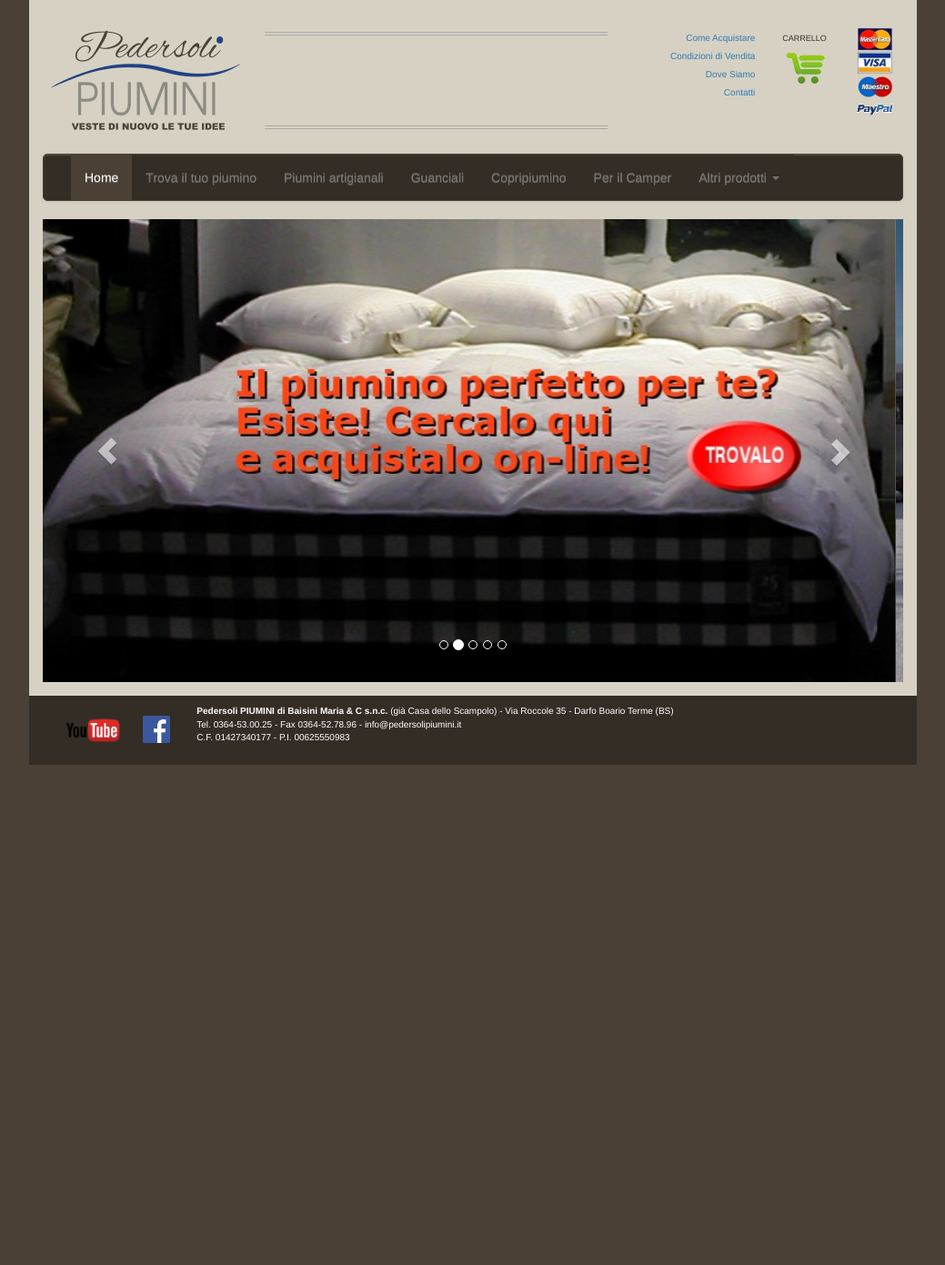
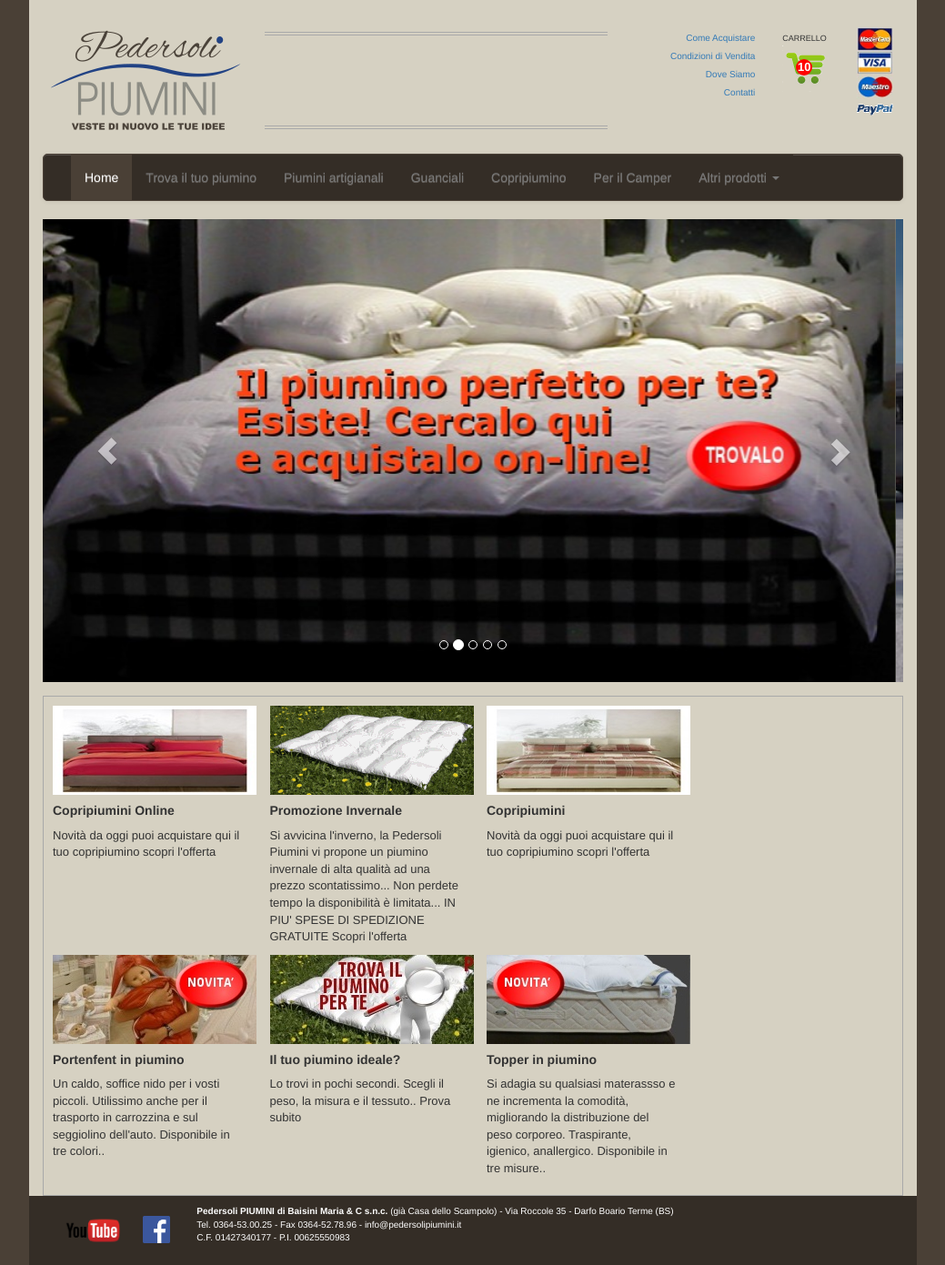
Before and after one commit to JSalvo/cds, a plain HTML site: page index.html in a window 1280 px wide. Shown: the whole page at 91% size, without its empty margins (120-1159 px from the left). Before the commit the page ends 841 px from the top, so only its background shows below. Drawn offline with nearby package versions, Linux system fonts and the light colour scheme; files that its build step writes are made by us from their sources; files whose address does not match are found by name.

Commit message:
Trasferimento

```diff
--- a/css/index.css
+++ b/css/index.css
@@ -4,6 +4,44 @@ Marrone: 4A4036
 Marrone più scuro: 342D26
 Grigio:  D6D1C2
 */
+
+
+.buynowrow
+{
+
+}
+
+.buynow
+{
+    font-size: small;
+
+}
+
+
+.buynowsection
+{
+    border-color: darkgray;
+    border-style: solid;
+    border-width: thin;
+    padding: 10px;
+
+}
+
+
+#numberElementInCart
+{
+    position: absolute;
+    width: 18px;
+    height: 18px;
+    background-color: red;
+    border-radius: 9px;
+    margin-left: 15px;
+    margin-top: 15px;
+    color: white;
+    font-size: small;
+    text-align: center;
+    vertical-align:middle;
+}
 
 
 .allinealogo
--- a/index.html
+++ b/index.html
@@ -17,7 +17,7 @@
     <div class="container">
 
 
-        <!-- Riga 1 -->
+        <!-- Riga 1 - INTESTAZIONE -->
         <div class="row" id="headerlogo">
             <div class="col-lg-3">
                 <img id="logo" src="./img/logo/logoriedizione6.png">
@@ -33,7 +33,7 @@
             <div class="col-lg-5 centra" >
                     <div id="papamarchino" class="collapse in">
                         <div>
-                        <marquee align="middle" direction="up" scrolldelay="400" height="90" id="marchino">
+                        <marquee align="middle" direction="up" scrolldelay="400" height="90" id="marchino" onmouseover="this.stop();" onmouseout="this.start();">
 
                             <p>
                                 Buongiorno a tutti. Questo è il nuovo sito di Pedersoli Piumini. Qui,
@@ -67,8 +67,11 @@
 
             <div id="shoppingcart" class="col-lg-1 mheader">
                 <span class="verySmallFont">CARRELLO</span>
-                <img id="imgcart" src="./img/carrello5.png"></img>
-                <p id="modificacarrello" class="smallFont">MODIFICA</p>
+                <div>
+                    <div id=numberElementInCart><strong>10</strong></div>
+                    <img id="imgcart" src="./img/carrello5.png"></img>
+                    <p id="modificacarrello" class="smallFont">MODIFICA</p>
+                </div>
             </div>
             <div class="col-lg-1 mheader">
                 <img alt="MASTERCARD" class = "card" src="/img/creditcard/mastercard.png"></img><br/>
@@ -77,10 +80,10 @@
                 <img alt="PAYPAL" class = "card" src="/img/creditcard/paypal.png"></img>
             </div>
 
-        </div>
+        </div>   <!-- Fine Riga 1 - INTESTAZIONE -->
 
 
-        <!-- Riga 2 -->
+        <!-- Riga 2  - NAVIGAZIONE -->
 
             <div class="row">
                 <div class="col-lg-12">
@@ -146,10 +149,10 @@
                     </nav>
 
                </div>
-            </div>
+            </div> <!-- FINE RIGA 2 - NAVIGAZIONE -->
 
 
-
+        <!-- RIGA 3 - CAROSELLO -->
         <div id = "carosello", class="row collapse in" >
             <div id="core" class="col-lg-12">
                 <div id="myCarousel" class="carousel slide" data-ride="carousel">
@@ -199,12 +202,90 @@
                 </div>
             </div>
 
+        </div> <!-- FINE RIGA 3 - CAROSELLO -->
+
+        <div class="buynowsection">
+            <div class="row buynowrow">
+                <div class="col-lg-3 buynow">
+                    <div>
+                        <img src="img/compra_ora/coprip.jpg"></img>
+
+                        <h5><strong>Copripiumini Online</strong></h5>
+                        <p>
+                            Novità da oggi puoi acquistare qui il tuo copripiumino scopri l'offerta
+                        </p>
+                    </div>
+
+                </div>
+
+                <div class="col-lg-3 buynow">
+                    <div>
+                        <img src="img/compra_ora/masextanigif1.gif"></img>
+
+
+                        <h5><strong>Promozione Invernale</strong></h5>
+                        <p>
+                            Si avvicina l'inverno, la Pedersoli Piumini vi propone un piumino
+                            invernale di alta qualità ad una prezzo scontatissimo...
+                            Non perdete tempo la disponibilità è limitata...
+                            IN PIU' SPESE DI SPEDIZIONE GRATUITE Scopri l'offerta
+                        </p>
+                    </div>
+                </div>
+
+                <div class="col-lg-3 buynow">
+                    <div>
+                        <img src="img/compra_ora/coprip1.jpg"></img>
+                        <h5><strong>Copripiumini</strong></h5>
+                        <p>
+                            Novità da oggi puoi acquistare qui il tuo copripiumino scopri l'offerta
+                        </p>
+                    </div>
+                </div>
+            </div>
+
+            <div class="row buynowrow">
+                <div class="col-lg-3 buynow">
+                    <div>
+                        <img src="img/compra_ora/portenfant2.jpg"></img>
+                        <h5><strong>Portenfent in piumino</strong></h5>
+                        <p>
+                            Un caldo, soffice nido per i vosti piccoli. Utilissimo anche per il trasporto
+                            in carrozzina e sul seggiolino dell'auto. Disponibile in tre colori..
+                        </p>
+                    </div>
+                </div>
+
+                <div class="col-lg-3 buynow">
+                    <div>
+                        <img src="img/compra_ora/trovapium.jpg"></img>
+                        <h5><strong>Il tuo piumino ideale?</strong></h5>
+                        <p>
+                            Lo trovi in pochi secondi. Scegli il peso, la misura e il tessuto.. Prova subito
+                        </p>
+                    </div>
+                </div>
+
+                <div class="col-lg-3 buynow">
+                    <div>
+                        <img src="img/compra_ora/topper2.jpg"></img>
+                        <h5><strong>Topper in piumino</strong></h5>
+                        <p>
+                            Si adagia su qualsiasi materassso e ne incrementa la comodità,
+                            migliorando la distribuzione del peso corporeo. Traspirante,
+                            igienico, anallergico. Disponibile in tre misure..
+                        </p>
+                    </div>
+                </div>
+            </div>
         </div>
 
-        <div id="secondaria" class="row">
 
 
-            <div class="col-lg-1">
+
+        <!-- FOOTER -->
+        <div id="secondaria" class="row">
+        <div class="col-lg-1">
                 <img src="img/youtube/youtubelogo.png" id="youTubeLogo"></img>
             </div>
             <div class="col-lg-1">
@@ -216,10 +297,7 @@
                 Tel. 0364-53.00.25 - Fax 0364-52.78.96 - info@pedersolipiumini.it <br/>
                 C.F. 01427340177 - P.I. 00625550983
             </div>
-
-
-        </div>
-
+        </div> <!-- FINE FOOTER -->
 
     </div>
 
@@ -252,6 +330,9 @@
             $('#papamarchino').collapse('hide');
 
 
+            document.getElementById('marchino').stop();
+            document.getElementById('marchino').start();
+
             /*
             $('.carousel-control').css({'visibility': 'hidden'});
             $('.carousel-indicators').css({'visibility': 'hidden'});
@@ -275,6 +356,11 @@
 
             //e.stopPropagation();
             e.preventDefault();
+
+
+
+
+            //$('#marchino').start();
 
 
 
```
Also changed, not shown: img/compra_ora/coprip.jpg (added), img/compra_ora/coprip1.jpg (added), img/compra_ora/masextanigif1.gif (added), img/compra_ora/portenfant2.jpg (added), img/compra_ora/topper2.jpg (added), img/compra_ora/trovapium.jpg (added).
